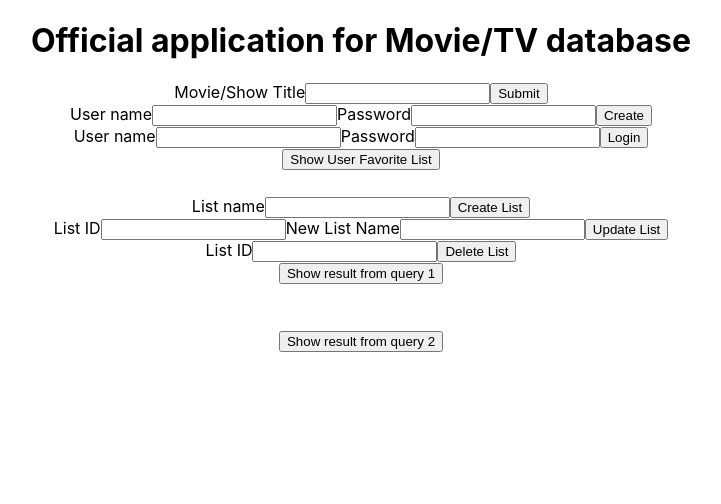
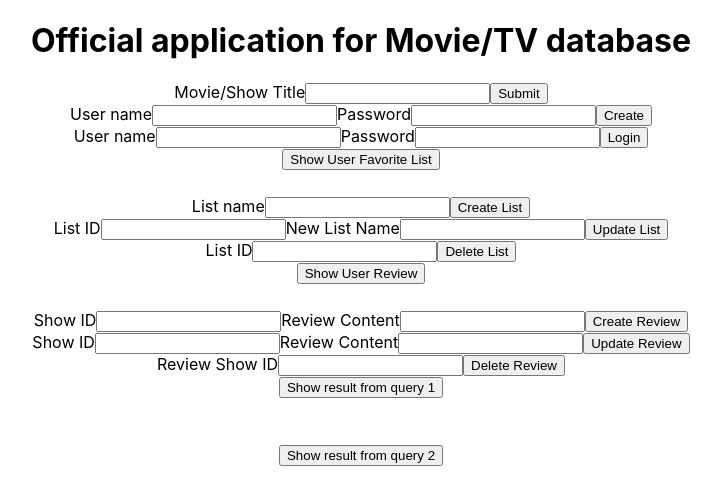
Before and after one commit to cs411-su22/su22-cs411-team008-xxzz, a React (Create React App) app in the folder watch-dojo/: page / in a window 1280 px wide. Shown: the top 504 px of the page, without its empty margins (279-1000 px from the left). Built offline with nearby package versions, Linux system fonts and the light colour scheme.

Commit message:
add Create, Delete, Update, and Hidden/Visible Table for Review Table

```diff
--- a/watch-dojo/src/App.css
+++ b/watch-dojo/src/App.css
@@ -42,3 +42,8 @@
   margin-left: auto;
   margin-right: auto;
 }
+
+.review_table {
+  margin-left: auto;
+  margin-right: auto;
+}
--- a/watch-dojo/src/App.js
+++ b/watch-dojo/src/App.js
@@ -19,6 +19,11 @@ function App() {
   const [query1Info, setquery1Info] = useState([]);
   const [showTable2, setShowTable2] = useState(false);
   const [query2Info, setquery2Info] = useState([]);
+  const [showReviewTable, setShowReviewTable] = useState(false);
+  const [reviewTableInfo, setReviewTableInfo] = useState([]);
+  const [reviewContent, setReviewContent] = useState('');
+  const [reviewShowID, setReviewShowID] = useState('');
+  const [newReviewContent, setNewReviewContent] = useState('');
 
   const submitSearch = () => {
     // console.log(title)
@@ -106,7 +111,6 @@ function App() {
         alert("Please login first");
         setLoginUser("")
       }
-        // what if the list_id do not exist?
     })
   }
 
@@ -128,6 +132,57 @@ function App() {
     })
   }
 
+
+// Review Table Operation Start
+  const createReviewTableView = () => {
+    setShowReviewTable((s) => !s)
+    Axios.get('http://localhost:3002/api/get_review_table', {
+      params: {
+        user_name : loginUser
+      }
+    }).then((response) => {
+      setReviewTableInfo(response.data)
+      console.log(response.data)
+    })
+  }
+
+  const submitReview = () => {
+    Axios.post('http://localhost:3002/api/create_review', {
+        review_show_id : reviewShowID,
+        review_content : reviewContent,
+        review_creater : loginUser
+    })
+    .then((response) => {
+      if (loginUser.length === 0) {
+        alert("Please login first");
+        setLoginUser("")
+      }
+    })
+  }
+
+  const updateReview = () => {
+    Axios.put('http://localhost:3002/api/update_review', {
+      show_id : reviewShowID,
+      new_content : newReviewContent,
+      user : loginUser
+    })
+  }
+
+  const deleteReview = () => {
+    Axios.delete('http://localhost:3002/api/delete_review', {
+        params: {
+          review_show_id : reviewShowID,
+          curr_user: loginUser
+        }
+    })
+    .then((response) => {
+      if (loginUser.length === 0) {
+        alert("Please login first");
+        setLoginUser("")
+      }
+    })
+  }
+  // Review Table Operation End
 
   return (
     <div className="App">
@@ -236,6 +291,65 @@ function App() {
       </div>
 
 
+      {/* Create Review Table interface */}
+      <button onClick={createReviewTableView}>Show User Review</button>
+
+      <div className="review_table_interface" style={{ visibility: showReviewTable ? "visible" : "hidden" }}>
+        <table className="review_table">
+          <tr>
+            <th>Show ID</th>
+            <th>Review</th>
+          </tr>
+            {reviewTableInfo.map((val) => {
+            return (
+              <tr>
+                <th>{val.show_id}</th>
+                <th>{val.reviews}</th>
+              </tr>
+            );
+          })}
+        </table>
+      </div>
+
+      <div className="create_review">
+        <label>Show ID</label>
+        <input type='text' name='review_show_id' onChange={(e) => {
+          setReviewShowID(e.target.value)
+        }}>
+        </input>
+        <label>Review Content</label>
+        <input type='text' name='review_content' onChange={(e) => {
+          setReviewContent(e.target.value)
+        }}>
+        </input>
+        <button onClick={submitReview}>Create Review</button>
+      </div>
+
+      <div className="update_review">
+        <label>Show ID</label>
+        <input type='text' name='show_id' onChange={(e) => {
+          setReviewShowID(e.target.value)
+        }}>
+        </input>
+        <label>Review Content</label>
+        <input type='text' name='new_review_content' onChange={(e) => {
+          setNewReviewContent(e.target.value)
+        }}>
+        </input>
+        <button onClick={updateReview}>Update Review</button>
+      </div>
+
+      <div className="delete_review">
+        <label>Review Show ID</label>
+        <input type='text' name='review_show_id' onChange={(e) => {
+          setReviewShowID(e.target.value)
+        }}>
+        </input>
+        <button onClick={deleteReview}>Delete Review</button>
+      </div>
+      {/*Review Table Operation End*/}
+
+
       {/* advanced query section */}
       <button onClick={createTableView1}>Show result from query 1</button>
 
```
Also changed, not shown: 1 other file (tests, documents, lock files or other folders). Lines whose indentation alone changed are shown as unchanged.
